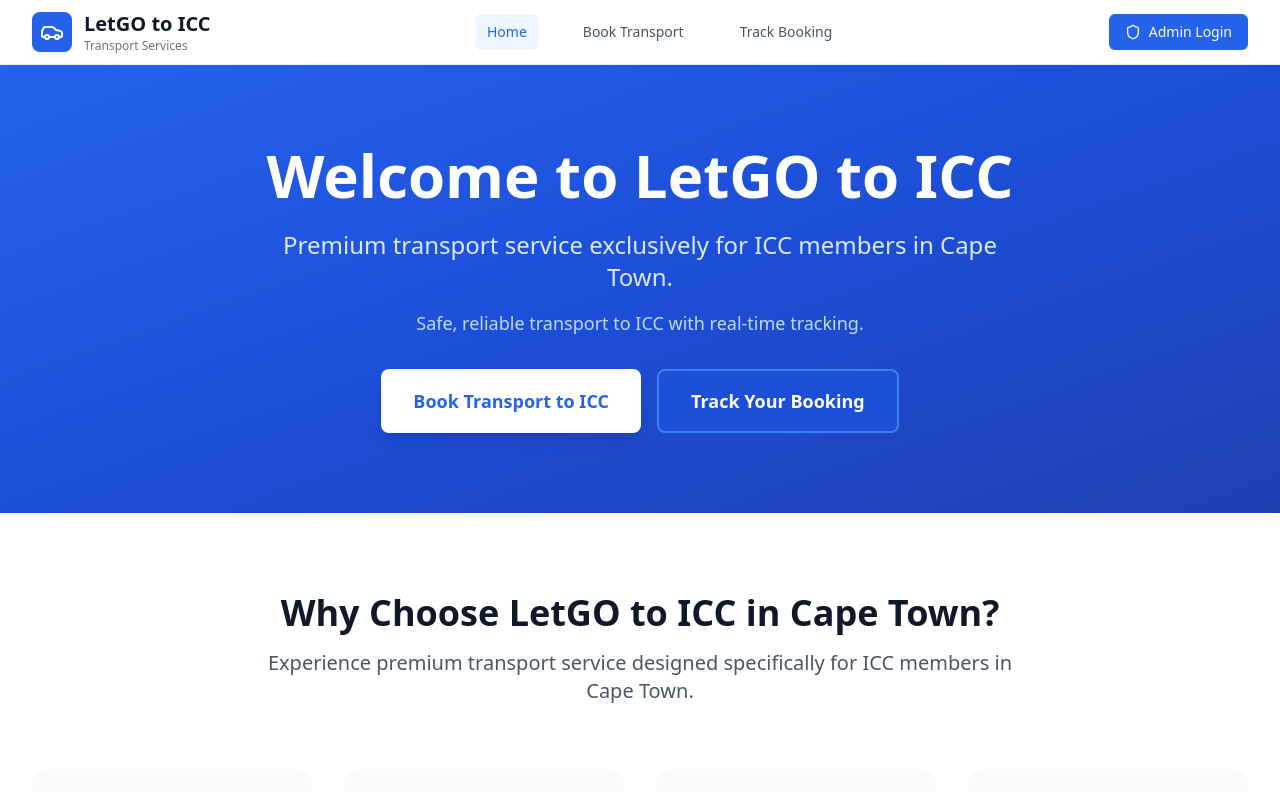
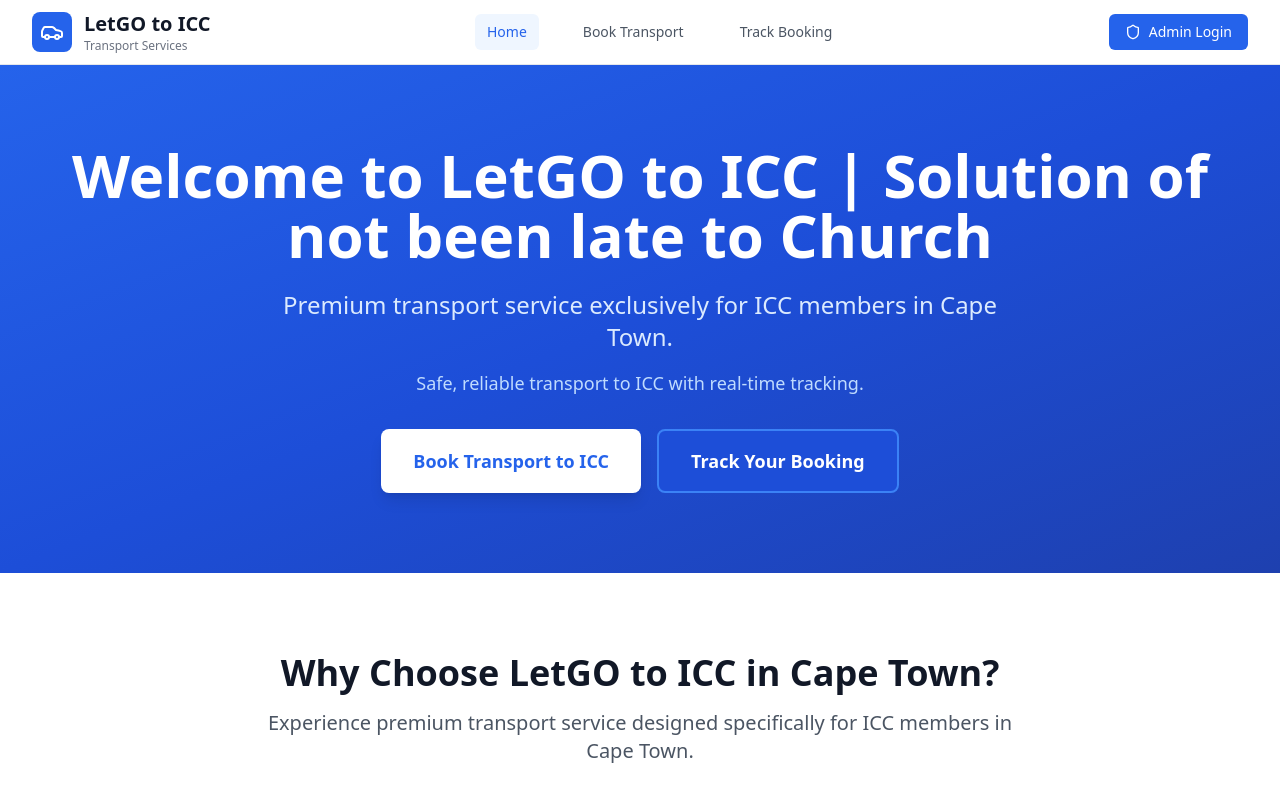
Before and after one commit to PatouMabando/LetGO_to_ICC-CPT, a React (Vite) app in the folder project/: page / in a window 1280 px wide. Shown: the top 792 px of the page. Built offline with nearby package versions, Linux system fonts and the light colour scheme.

Commit message:
updating welcome message

```diff
--- a/project/src/components/HomePage.tsx
+++ b/project/src/components/HomePage.tsx
@@ -59,7 +59,7 @@ export const HomePage: React.FC<HomePageProps> = ({ onViewChange }) => {
         <div className="max-w-7xl mx-auto px-4 sm:px-6 lg:px-8 py-20">
           <div className="text-center">
             <h1 className="text-4xl md:text-6xl font-bold text-white mb-6">
-              Welcome to LetGO to ICC
+              Welcome to LetGO to ICC | Solution of not been late to Church
             </h1>
             <p className="text-xl md:text-2xl text-blue-100 mb-4 max-w-3xl mx-auto">
               Premium transport service exclusively for ICC members in Cape Town.
```
